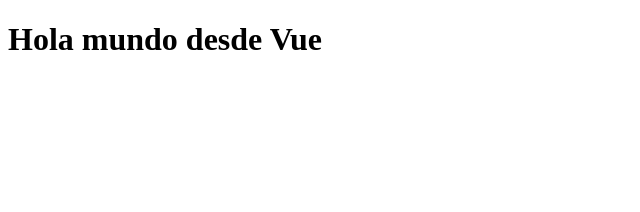
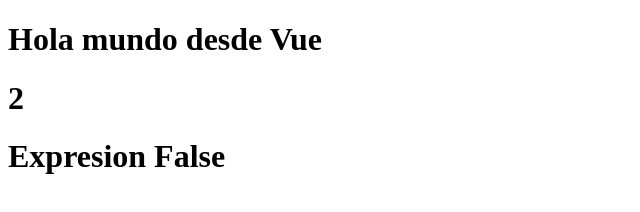
Before and after one commit to DrGarciaDev/curso-fundamentos-vue-js-2, a plain HTML site: page Seccion-2/index.html in a window 1280 px wide. Shown: the whole page, without its empty margins (0-640 px from the left). Drawn offline with nearby package versions, Linux system fonts and the light colour scheme.

Commit message:
Video 12: (En seccion 3)interpolaciones y directivas

```diff
--- a/Seccion-2/index.html
+++ b/Seccion-2/index.html
@@ -11,13 +11,16 @@
 <body>
     <div id="app">
         <h1>{{mensaje}}</h1>
+        <h1>{{1 +1}}</h1>
+        <h1>{{bandera? "Expresion True" : "Expresion False"}}</h1>
     </div>
 
     <script>
         var myApp = new Vue({
             el:"#app",
             data:{
-                mensaje:"Hola mundo desde Vue"
+                mensaje:"Hola mundo desde Vue",
+                bandera:false
             }
         });
     </script>
```
